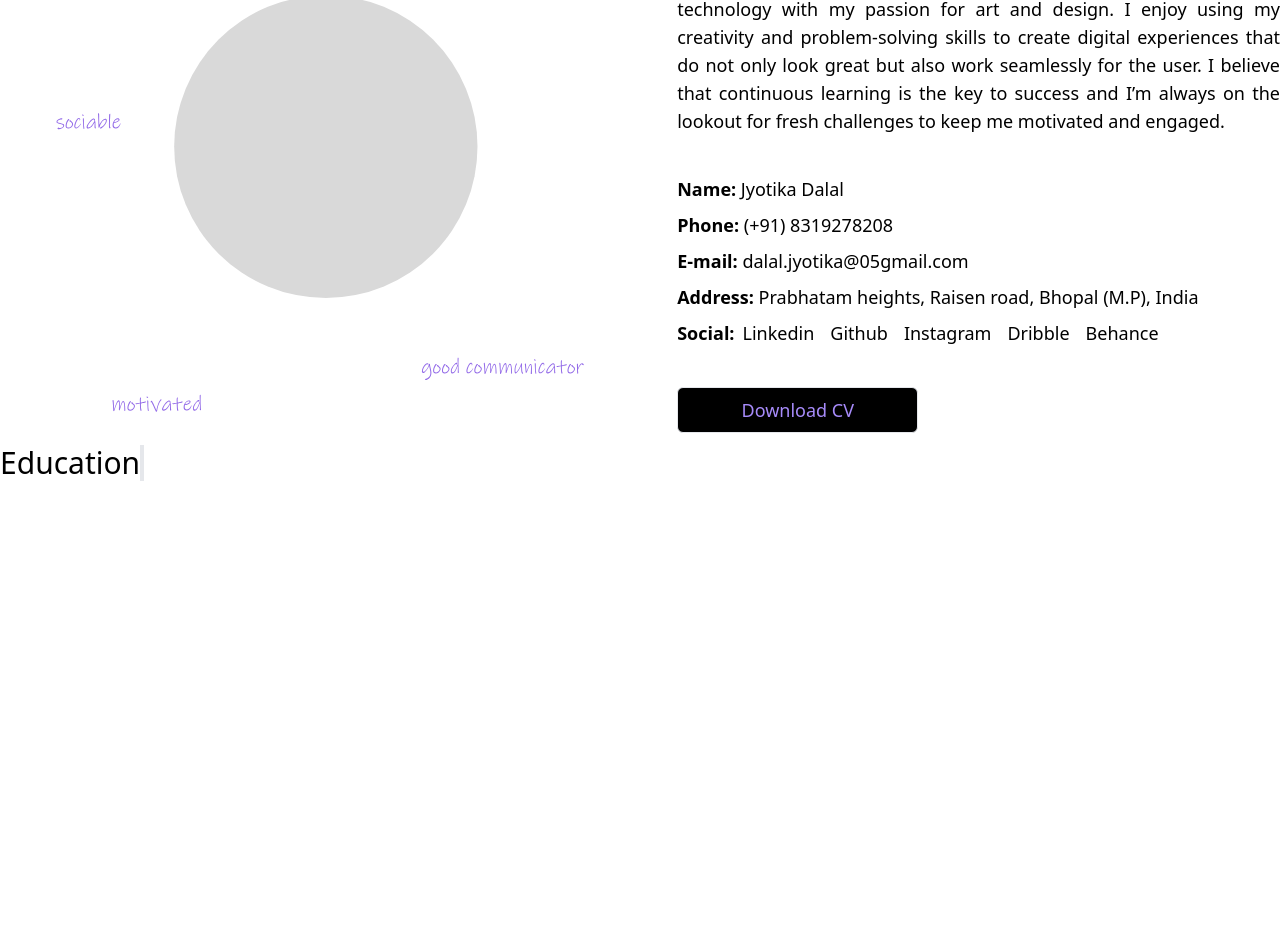
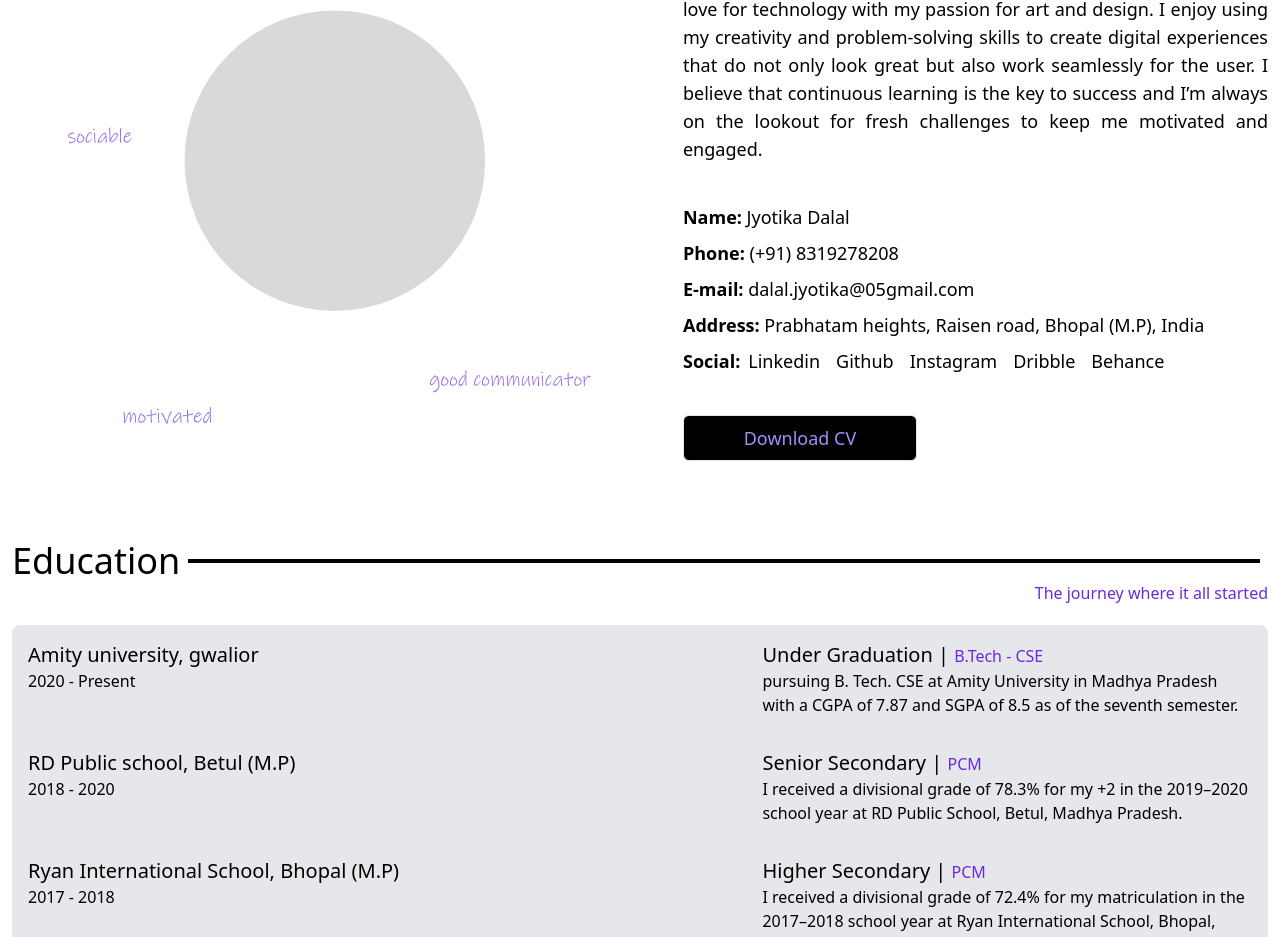
Before and after one commit to Rutuza/Vite-Portfolio, a React (Vite) app: page / in a window 1280 px wide. Shown: the part 269-1206 px from the top of the page. Before the commit the page ends 800 px from the top, so only its background shows below. Built offline with nearby package versions, Linux system fonts and the light colour scheme.

Commit message:
Education section with desktop styling done

```diff
--- a/src/pages/About.jsx
+++ b/src/pages/About.jsx
@@ -1,57 +1,149 @@
-import React from 'react';
-import pfp from '../assets/svg/pfp.svg'
+import React from "react";
+import pfp from "../assets/svg/pfp.svg";
 
 function About() {
   return (
-    <div id='p-0'>
-      <center className='text-4xl font-bold italic m-5'>About Me</center>
+    <div className="px-3">
+      <center className="text-4xl font-bold italic m-5">About Me</center>
 
-      <section className='flex justify-between items-center mt-20'>
+      <section className="flex justify-between items-center mt-20">
         <div className="pfp">
           <img src={pfp} alt="" srcset="" />
         </div>
 
-        <div className='flex gap-5 text-lg text-justify w-3/6'>
+        <div className="flex gap-5 text-lg text-justify w-3/6">
           <div className="text-violet-500">"</div>
           <div>
             <div className="mt-10">
-              I am a Final year, Computer Science student at Amity University Madhya Pradesh, Gwalior. I have strong passion for Web Development, UI/UX Designing and Database. I get to combine my love for technology with my passion for art and design. I enjoy using my creativity and problem-solving skills to create digital experiences that do not only look great but also work seamlessly for the user. I believe that continuous learning is the key to success and I’m always on the lookout for fresh challenges to keep me motivated and engaged.
+              I am a Final year, Computer Science student at Amity University
+              Madhya Pradesh, Gwalior. I have strong passion for Web
+              Development, UI/UX Designing and Database. I get to combine my
+              love for technology with my passion for art and design. I enjoy
+              using my creativity and problem-solving skills to create digital
+              experiences that do not only look great but also work seamlessly
+              for the user. I believe that continuous learning is the key to
+              success and I’m always on the lookout for fresh challenges to keep
+              me motivated and engaged.
+              <div className="mt-10">
+                <div className="name">
+                  <b>Name: </b>Jyotika Dalal
+                </div>
+                <div className="py-2">
+                  <b>Phone: </b>(+91) 8319278208
+                </div>
+                <div className="py-0">
+                  <b>E-mail: </b>dalal.jyotika@05gmail.com
+                </div>
+                <div className="py-2">
+                  <b>Address: </b>Prabhatam heights, Raisen road, Bhopal (M.P),
+                  India
+                </div>
 
-              <div className="mt-10">
-                <div className="name"><b>Name: </b>Jyotika Dalal</div>
-                <div className="py-2"><b>Phone: </b>(+91) 8319278208</div>
-                <div className="py-0"><b>E-mail: </b>dalal.jyotika@05gmail.com</div>
-                <div className="py-2"><b>Address: </b>Prabhatam heights, Raisen road, Bhopal (M.P), India</div>
-
-                <div className="flex gap-2"><b>Social: </b>
+                <div className="flex gap-2">
+                  <b>Social: </b>
                   <span>
-                    <ul className='flex gap-4'>
-                      <li><a href="https://www.linkedin.com/in/jyotika-dalal-2bb242240/">Linkedin</a></li>
-                      <li><a href="https://github.com/Rutuza">Github</a></li>
-                      <li><a href="#">Instagram</a></li>
-                      <li><a href="#">Dribble</a></li>
-                      <li><a href="#">Behance</a></li>
+                    <ul className="flex gap-4">
+                      <li>
+                        <a href="https://www.linkedin.com/in/jyotika-dalal-2bb242240/">
+                          Linkedin
+                        </a>
+                      </li>
+                      <li>
+                        <a href="https://github.com/Rutuza">Github</a>
+                      </li>
+                      <li>
+                        <a href="#">Instagram</a>
+                      </li>
+                      <li>
+                        <a href="#">Dribble</a>
+                      </li>
+                      <li>
+                        <a href="#">Behance</a>
+                      </li>
                     </ul>
                   </span>
                 </div>
 
-                <button type='button' className='mt-10 w-2/5 bg-black text-violet-400 hover:bg-transparent hover:text-violet-700 hover:border-black  border rounded-md p-2 '>Download CV</button>
+                <button
+                  type="button"
+                  className="mt-10 w-2/5 bg-black text-violet-400 hover:bg-transparent hover:text-violet-900  hover:font-medium hover:border-black hover:border-2 border rounded-md p-2 "
+                >
+                  Download CV
+                </button>
               </div>
+            </div>
+          </div>
+        </div>
+      </section>
+
+{/* Education section */}
+
+      <section className="mt-20">
+        <div className="flex justify-center items-center">
+          <div className="text-4xl font-medium">Education</div>
+          <div className="mx-2 w-full h-0 border-2 border-black"></div>
+        </div>
+
+        <div className="m-0 text-violet-700 text-base md:text-right">The journey where it all started</div>
+
+        <div className="mt-5 bg-gray-200 rounded-lg"> {/* container*/}
+
+          <div className="p-4 flex justify-between"> {/* amity*/}
+            <div className="font-medium">
+              <div className="text-xl">Amity university, gwalior</div>
+              <div className="year">2020 - Present</div>
+            </div>
+            <div className="w-2/5">
+              <div className="text-xl font-medium">
+                Under Graduation | <span className="text-violet-700 text-base">B.Tech - CSE</span>
+              </div>
+              <div className="cgpa">
+              pursuing B. Tech. CSE at Amity University in Madhya Pradesh with a CGPA of 7.87 and SGPA of 8.5 as of the seventh semester.
+              </div>
+            </div>
+          </div>
+
+         {/* rd */}
+
+          <div className="p-4 flex justify-between">  {/* rd */}
+            <div className="font-medium">
+              <div className="text-xl">RD Public school, Betul (M.P)</div>
+              <div className="year">2018 - 2020</div>
+            </div>
+            <div className="w-2/5">
+              <div className="text-xl font-medium">
+                Senior Secondary | <span className="text-violet-700 text-base">PCM</span>
+              </div>
+              <div className="cgpa">
+              I received a divisional grade of 78.3% for my +2 in the 2019–2020 school year at RD Public School, Betul, Madhya Pradesh.
+              </div>
+            </div>
+          </div>
+
+          {/* ryan */}
+
+          <div className="p-4 flex justify-between">  {/* ryan */}
+            <div className="font-medium">
+              <div className="text-xl">Ryan International School, Bhopal (M.P)</div>
+              <div className="year">2017 - 2018</div>
+            </div>
+            <div className="w-2/5">
+              <div className="text-xl font-medium">
+                Higher Secondary | <span className="text-violet-700 text-base">PCM</span>
+              </div>
+              <div className="cgpa">
+              I received a divisional grade of 72.4% for my matriculation in the 2017–2018 school year at Ryan International School, Bhopal, Madhya Pradesh.
+
+              </div>
+            </div>
+          </div>
+
+        </div>
+      </section>
+
+      {/* Experience section */}
 
 
-            </div>
-
-          </div>
-        </div>
-        <button type="button"></button>
-      </section>
-
-      <section className="py-3">
-        <div className="flex">
-          <div className='text-3xl font-medium'>Education</div>
-          <div className='border-2'></div>
-        </div>
-      </section>
     </div>
   );
 }
```
